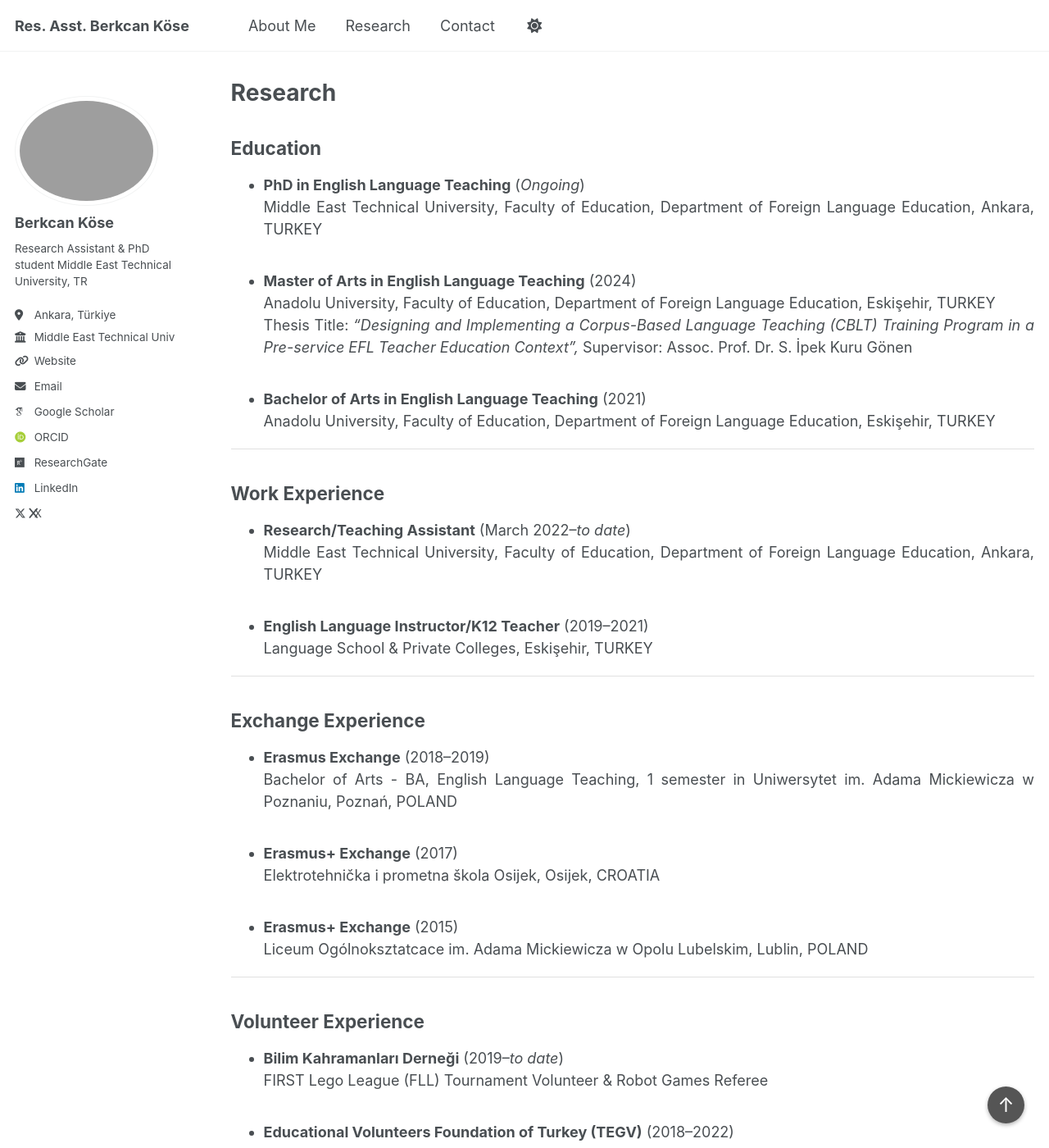
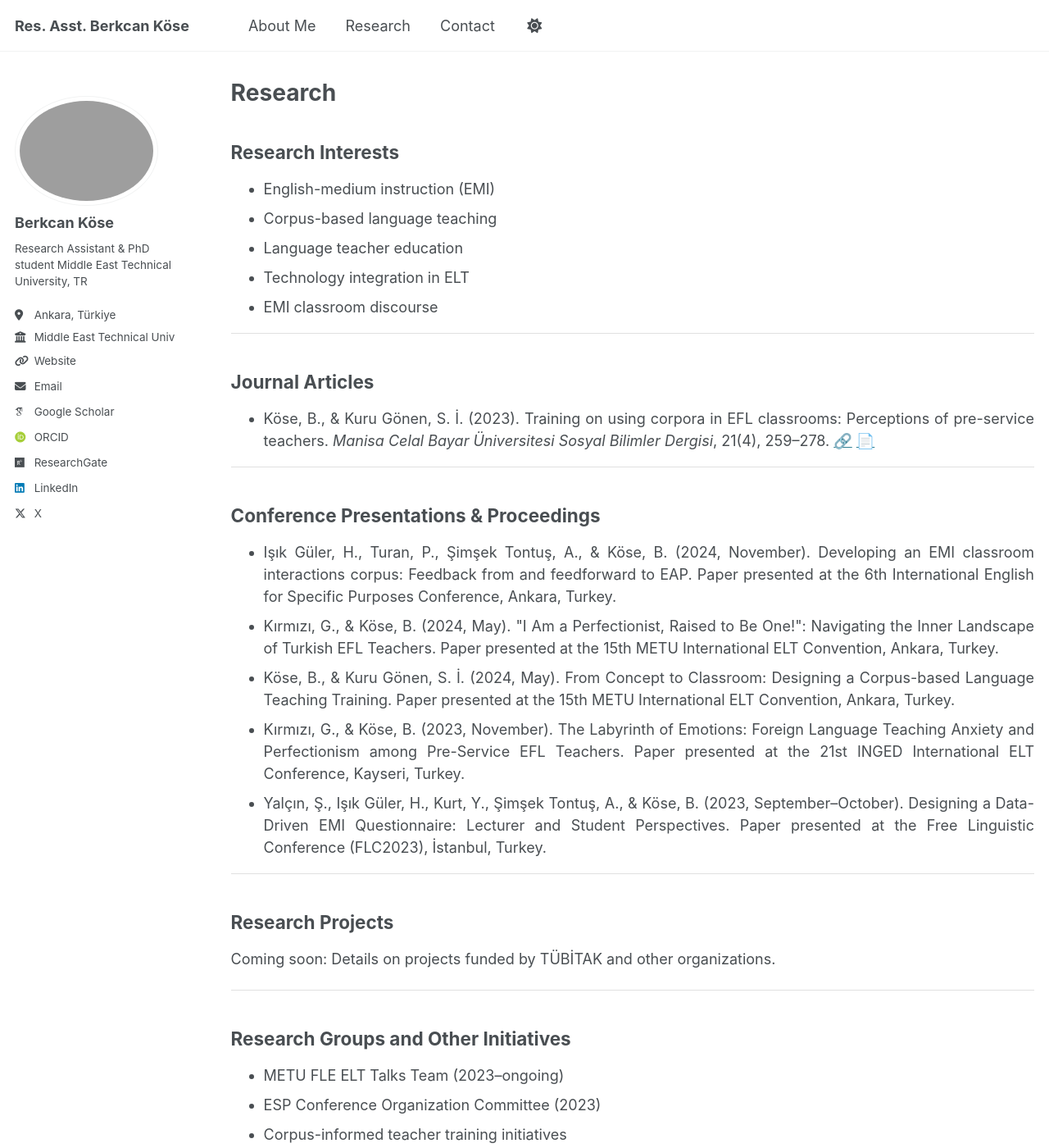
Before and after one commit to berkcankose/berkcankose.github.io, a Jekyll site: the page built from _pages/research.html, in a window 1280 px wide and 1400 px high. Shown: the whole window at 82% size. Built offline with Jekyll 4.4.1, drawn with Linux system fonts in a browser that asks for light colours; some web fonts are replaced; some of the changed text lies outside the part shown.

Commit message:
Update research.html

```diff
--- a/_pages/research.html
+++ b/_pages/research.html
@@ -9,92 +9,52 @@ author_profile: true
 
 <div style="text-align: justify;">
 
-<h2 style="margin-top: 40px;">Education</h2>
-<ul style="margin-bottom: 20px;">
-  <li><strong>PhD in English Language Teaching</strong> (<em>Ongoing</em>)<br>
-  Middle East Technical University, Faculty of Education, Department of Foreign Language Education, Ankara, TURKEY</li>
-  <br>
-  <li><strong>Master of Arts in English Language Teaching</strong> (2024)<br>
-  Anadolu University, Faculty of Education, Department of Foreign Language Education, Eskişehir, TURKEY<br>
-  Thesis Title: <var>“Designing and Implementing a Corpus-Based Language Teaching (CBLT) Training Program in a Pre-service EFL Teacher Education Context”,</var> Supervisor: Assoc. Prof. Dr. S. İpek Kuru Gönen</li>
-  <br>
-  <li><strong>Bachelor of Arts in English Language Teaching</strong> (2021)<br>
-  Anadolu University, Faculty of Education, Department of Foreign Language Education, Eskişehir, TURKEY</li>
+<h2>Research Interests</h2>
+<ul>
+  <li>English-medium instruction (EMI)</li>
+  <li>Corpus-based language teaching</li>
+  <li>Language teacher education</li>
+  <li>Technology integration in ELT</li>
+  <li>EMI classroom discourse</li>
 </ul>
 
 <hr style="border: 0; height: 1px; background: #e0e0e0; margin-bottom: 2rem;">
 
-<h2 style="margin-top: 40px;">Work Experience</h2>
-<ul style="margin-bottom: 20px;">
-  <li><strong>Research/Teaching Assistant</strong> (March 2022–<em>to date</em>)<br>
-  Middle East Technical University, Faculty of Education, Department of Foreign Language Education, Ankara, TURKEY</li>
-  <br>
-  <li><strong>English Language Instructor/K12 Teacher</strong> (2019–2021)<br>
-  Language School & Private Colleges, Eskişehir, TURKEY</li>
+<h2>Journal Articles</h2>
+<ul>
+  <li>
+    Köse, B., & Kuru Gönen, S. İ. (2023). Training on using corpora in EFL classrooms: Perceptions of pre-service teachers. <em>Manisa Celal Bayar Üniversitesi Sosyal Bilimler Dergisi</em>, 21(4), 259–278.
+    <a href="https://doi.org/10.18026/cbayarsos.1309293" target="_blank" title="Go to DOI">🔗</a>
+    <a href="https://doi.org/10.18026/cbayarsos.1309293" target="_blank" title="Download PDF">📄</a>
+  </li>
 </ul>
 
 <hr style="border: 0; height: 1px; background: #e0e0e0; margin-bottom: 2rem;">
 
-<h2 style="margin-top: 40px;">Exchange Experience</h2>
-<ul style="margin-bottom: 20px;">
-  <li><strong>Erasmus Exchange</strong> (2018–2019)<br>
-  Bachelor of Arts - BA, English Language Teaching, 1 semester in Uniwersytet im. Adama Mickiewicza w Poznaniu, Poznań, POLAND</li>
-  <br>
-  <li><strong>Erasmus+ Exchange</strong> (2017)<br>
-  Elektrotehnička i prometna škola Osijek, Osijek, CROATIA</li>
-  <br>
-  <li><strong>Erasmus+ Exchange</strong> (2015)<br>
-  Liceum Ogólnoksztatcace im. Adama Mickiewicza w Opolu Lubelskim, Lublin, POLAND</li>
+<h2>Conference Presentations & Proceedings</h2>
+<ul>
+  <li>Işık Güler, H., Turan, P., Şimşek Tontuş, A., & Köse, B. (2024, November). Developing an EMI classroom interactions corpus: Feedback from and feedforward to EAP. Paper presented at the 6th International English for Specific Purposes Conference, Ankara, Turkey.</li>
+  <li>Kırmızı, G., & Köse, B. (2024, May). "I Am a Perfectionist, Raised to Be One!": Navigating the Inner Landscape of Turkish EFL Teachers. Paper presented at the 15th METU International ELT Convention, Ankara, Turkey.</li>
+  <li>Köse, B., & Kuru Gönen, S. İ. (2024, May). From Concept to Classroom: Designing a Corpus-based Language Teaching Training. Paper presented at the 15th METU International ELT Convention, Ankara, Turkey.</li>
+  <li>Kırmızı, G., & Köse, B. (2023, November). The Labyrinth of Emotions: Foreign Language Teaching Anxiety and Perfectionism among Pre-Service EFL Teachers. Paper presented at the 21st INGED International ELT Conference, Kayseri, Turkey.</li>
+  <li>Yalçın, Ş., Işık Güler, H., Kurt, Y., Şimşek Tontuş, A., & Köse, B. (2023, September–October). Designing a Data-Driven EMI Questionnaire: Lecturer and Student Perspectives. Paper presented at the Free Linguistic Conference (FLC2023), İstanbul, Turkey.</li>
 </ul>
 
 <hr style="border: 0; height: 1px; background: #e0e0e0; margin-bottom: 2rem;">
 
-<h2 style="margin-top: 40px;">Volunteer Experience</h2>
-<ul style="margin-bottom: 60px;">
-  <li><strong>Bilim Kahramanları Derneği</strong> (2019–<em>to date</em>)<br>
-  FIRST Lego League (FLL) Tournament Volunteer & Robot Games Referee</li>
-  <br>
-  <li><strong>Educational Volunteers Foundation of Turkey (TEGV)</strong> (2018–2022)<br>
-  English and Turkish Activity Volunteer</li>
-  <br>
-  <li><strong>Dorlion Search & Rescue Team (DAK)</strong> (2019–2022)<br>
-  Search & Rescue Team Member</li>
+<h2>Research Projects</h2>
+<p>Coming soon: Details on projects funded by TÜBİTAK and other organizations.</p>
+
+<hr style="border: 0; height: 1px; background: #e0e0e0; margin-bottom: 2rem;">
+
+<h2>Research Groups and Other Initiatives</h2>
+<ul>
+  <li>METU FLE ELT Talks Team (2023–ongoing)</li>
+  <li>ESP Conference Organization Committee (2023)</li>
+  <li>Corpus-informed teacher training initiatives</li>
 </ul>
 
 </div>
 
-<!-- Floating Back to Top Button -->
-<style>
-#back-to-top {
-  position: fixed;
-  bottom: 30px;
-  right: 30px;
-  background-color: #555;
-  color: white;
-  border-radius: 50%;
-  width: 45px;
-  height: 45px;
-  text-align: center;
-  font-size: 24px;
-  line-height: 45px;
-  z-index: 999;
-  text-decoration: none;
-  box-shadow: 0 2px 5px rgba(0,0,0,0.3);
-  transition: background-color 0.3s ease;
-}
-#back-to-top:hover {
-  background-color: #333;
-}
-
-footer .sitemap {
-  display: none !important;
-}
-
-.sidebar .social-icons .fa-x-twitter::after {
-  content: "X" !important;
-  font-weight: normal;
-  font-size: 14px;
-  margin-left: 4px;
-}
-</style>
-<a href="#" id="back-to-top" onclick="window.scrollTo({top: 0, behavior: 'smooth'}); return false;">↑</a>
+<!-- GoatCounter Analytics -->
+<script data-goatcounter="https://berkcankose.goatcounter.com/count" async src="//gc.zgo.at/count.js"></script>
```
